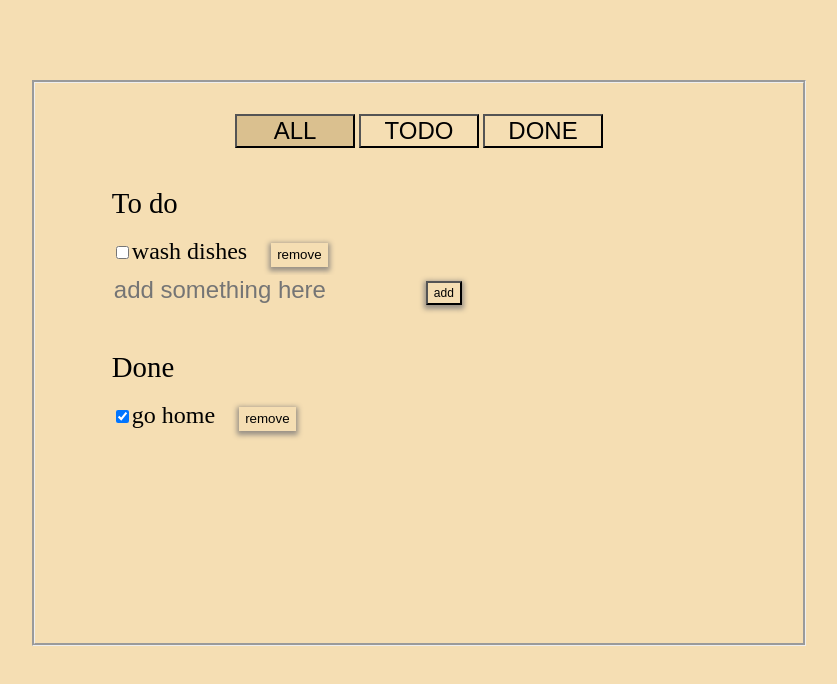
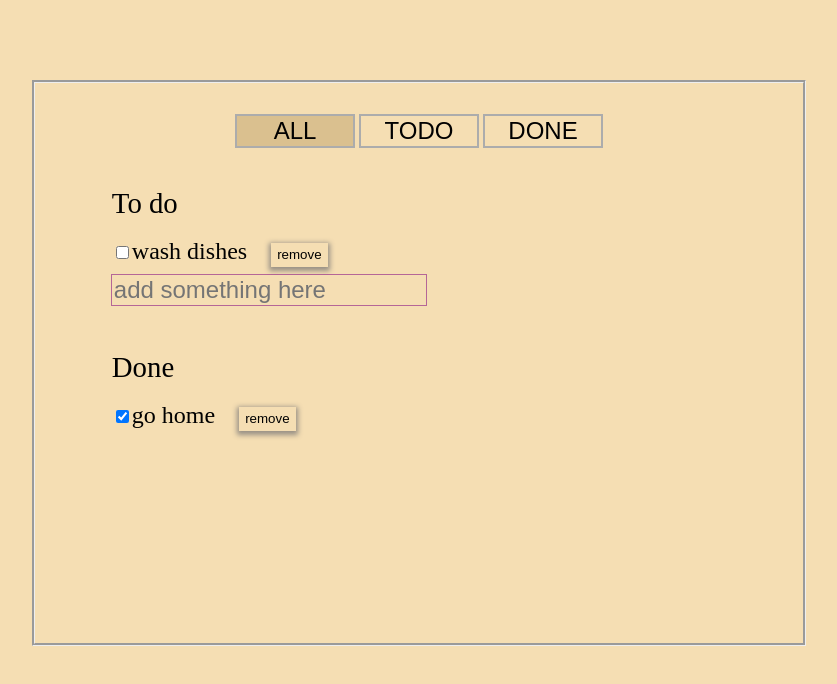
Before and after one commit to kk3418/todo-list, a React (Create React App) app: page / in a window 1280 px wide. Shown: the top 684 px of the page, without its empty margins (221-1058 px from the left). Built offline with nearby package versions, Linux system fonts and the light colour scheme.

Commit message:
remove add bootn and input can be auto-focus now

```diff
--- a/src/Component/Insert.js
+++ b/src/Component/Insert.js
@@ -1,30 +1,33 @@
-import React, {useState} from 'react'
+import React, {useState, useEffect} from 'react'
 import {useDispatch} from 'react-redux'
 import {add_items} from '../Redux/actions'
 
 export default function Insert() {
+
     const dispatch = useDispatch()
     const [insert, setInsert] = useState("")
+
+    useEffect(() => {
+        const f = document.querySelector('.insert-place')
+        f.focus()
+    })
 
     return (
         <li className="insert-area">
             <input name="A_A"
+            className="insert-place"
             placeholder="add something here"
             type="text"
             value={insert}
             onChange={
                 e => setInsert(e.target.value)
             }
+            onKeyDown={ event => {
+                if (event.key === 'Enter' && insert !== ''){
+                    dispatch(add_items(insert))
+                }
+            }}
             />
-            <button onClick={
-                () => {
-                    if (insert !== "") {
-                        dispatch(add_items(insert))
-                        setInsert("")
-                    }
-                }
-            }
-            >add</button>
         </li>
     )
 }
--- a/src/styles.css
+++ b/src/styles.css
@@ -29,7 +29,7 @@ body {
 }
 
 .filter-group > * {
-    border-style: 4px solid #acacac;
+    border: 2px solid #acacac;
     margin: 2px;
     width: 15vh;
     background-color: var(--bg);
@@ -58,10 +58,15 @@ body {
     align-items: flex-end
 }
 
-.insert-area input {
+.insert-place {
     background-color: var(--bg);
     border: none;
     font-size: 1rem;
+}
+
+.insert-area :focus {
+    color: brown;
+    outline: 1px solid rgba(128, 0, 128, 0.543);
 }
 
 .insert-area button {
```
